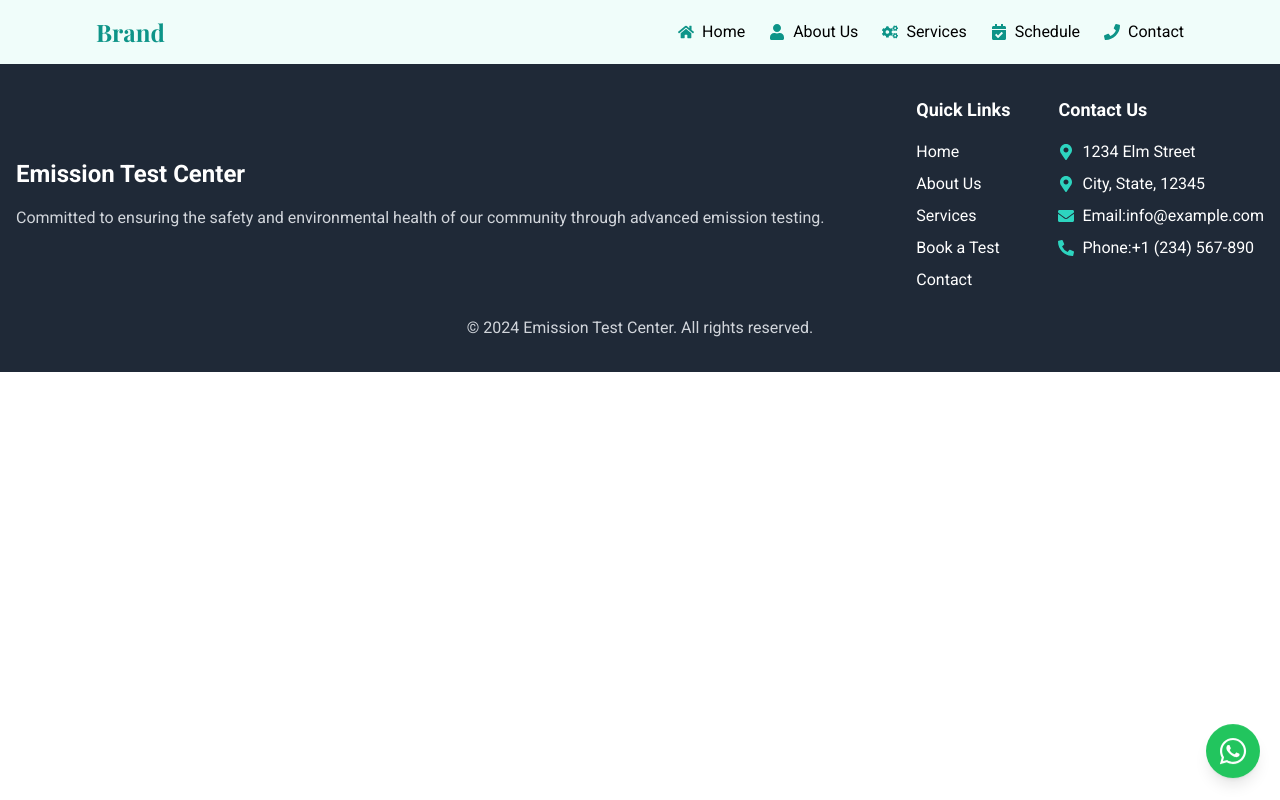
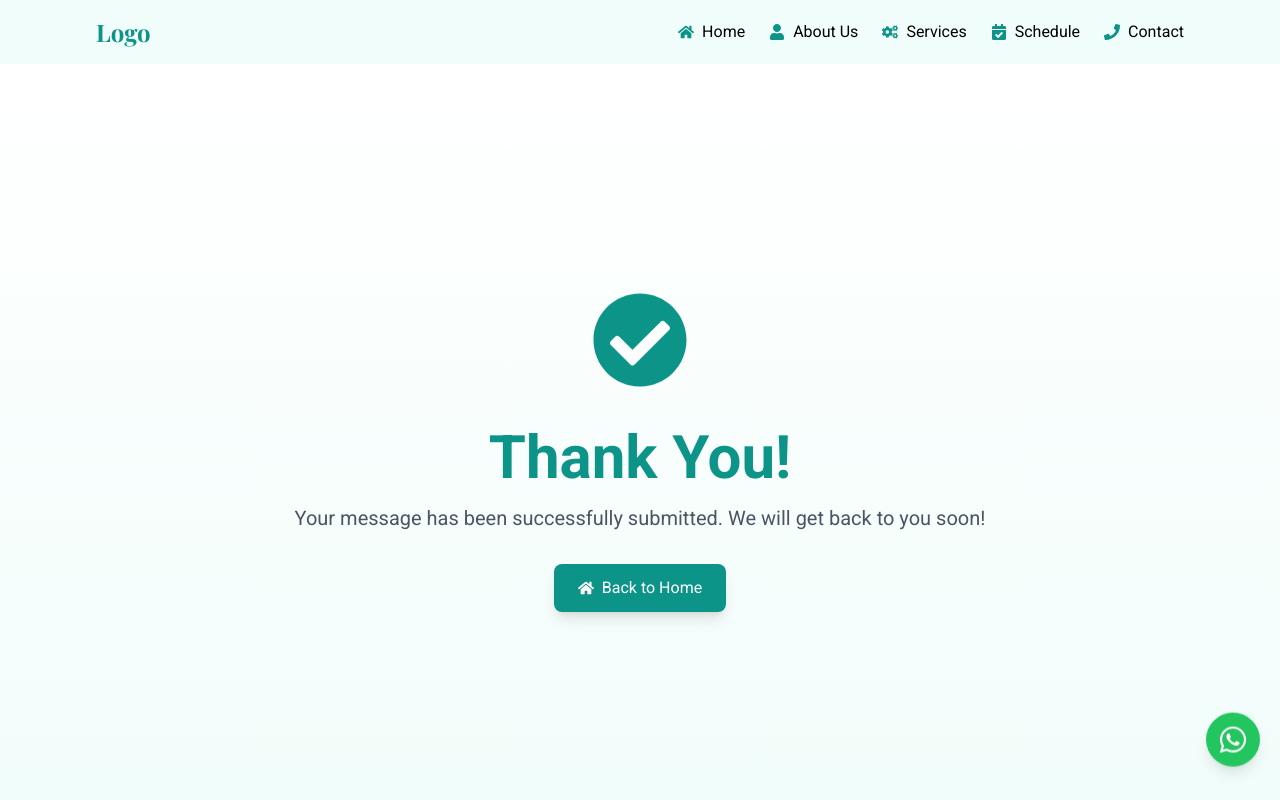
Before and after one commit to arjunn2313/emmision-center, a React (Vite) app: page /success in a window 1280 px wide. Shown: the top 800 px of the page. Built offline with nearby package versions, Linux system fonts and the light colour scheme; the HTML template or start-up script is replaced by a standard one.

Commit message:
review for client

```diff
--- a/src/App.jsx
+++ b/src/App.jsx
@@ -1,4 +1,4 @@
-import React, { useEffect, useState } from "react";
+import React, { useState, useEffect } from "react";
 import { Routes, Route } from "react-router-dom";
 import Navbar from "./components/Navbar";
 import Contact from "./Pages/Contact";
@@ -9,17 +9,24 @@ import Services from "./Pages/Services";
 import BookingForm from "./Pages/BookingForm";
 import ScrollToTop from "./components/ScrollToTop";
 import { FaWhatsapp } from "react-icons/fa";
+import Loading from "./components/Loading"; // Import Loading component
+import Success from "./components/Success";
 
 const App = () => {
-  const [showText, setShowText] = useState(true);
+  const [loading, setLoading] = useState(true); // Add state for loading
 
+  // Simulate a loading time of 2 seconds
   useEffect(() => {
-    const interval = setInterval(() => {
-      setShowText((prev) => !prev);
-    }, 3000);
+    const timer = setTimeout(() => {
+      setLoading(false);
+    }, 700); // Adjust the delay as needed
 
-    return () => clearInterval(interval);
+    return () => clearTimeout(timer); // Cleanup timer on unmount
   }, []);
+
+  if (loading) {
+    return <Loading />; // Show loading screen if still loading
+  }
 
   return (
     <div>
@@ -31,6 +38,7 @@ const App = () => {
         <Route path="/booking" element={<BookingForm />} />
         <Route path="/services" element={<Services />} />
         <Route path="/contact" element={<Contact />} />
+        <Route path="/success" element={<Success />} />
       </Routes>
       <Footer />
       {/* Fixed WhatsApp Icon */}
@@ -38,7 +46,7 @@ const App = () => {
         href="https://wa.me/7994202313?text=Hello!%20I%20would%20like%20to%20know%20more%20about%20your%20services."
         target="_blank"
         rel="noopener noreferrer"
-        className="fixed bottom-5 right-5 bg-green-500 text-white p-3 rounded-full shadow-lg hover:bg-green-600 transition duration-300 animate-bounce" // Added bounce animation
+        className="fixed bottom-5 right-5 bg-green-500 text-white p-3 rounded-full shadow-lg hover:bg-green-600 transition duration-300 animate-bounce"
       >
         <FaWhatsapp className="text-3xl" />
       </a>
--- a/src/Pages/BookingForm.jsx
+++ b/src/Pages/BookingForm.jsx
@@ -1,4 +1,4 @@
-import React, { useRef } from "react";
+import React, { useRef, useState } from "react";
 import { useForm } from "react-hook-form";
 import {
   FaUser,
@@ -7,22 +7,24 @@ import {
   FaCalendarAlt,
   FaClock,
 } from "react-icons/fa";
+import { useNavigate } from "react-router-dom";
 
 const BookingForm = () => {
   const {
     register,
     handleSubmit,
     formState: { errors },
-    setValue,
-    getValues,
   } = useForm();
   const formRef = useRef(null);
+  const [isSubmitting, setIsSubmitting] = useState(false); // New state for button disabling
+  const navigate = useNavigate();
 
   // Get today's date in yyyy-mm-dd format
   const today = new Date().toISOString().split("T")[0];
 
   const onSubmit = async (data, e) => {
     e.preventDefault();
+    setIsSubmitting(true); // Disable the button
 
     try {
       const response = await fetch(
@@ -38,11 +40,11 @@ const BookingForm = () => {
       }
 
       const result = await response.json();
-      console.log(result);
-      alert(result.msg);
+
+      navigate("/success");
     } catch (err) {
-      console.error("There was a problem with the fetch operation:", err);
       alert("Submission failed. Please try again.");
+      setIsSubmitting(false); // Re-enable the button if submission fails
     }
   };
 
@@ -193,7 +195,6 @@ const BookingForm = () => {
               </div>
 
               {/* Preferred Time Input */}
-              {/* Preferred Time Input */}
               <div className="flex items-center mb-4">
                 <FaClock className="text-2xl text-teal-600 mr-3" />
                 <div className="flex-1">
@@ -204,7 +205,7 @@ const BookingForm = () => {
                     type="text"
                     {...register("time", {
                       required: true,
-                      validate: validateTime,
+                      // validate: validateTime,
                     })}
                     placeholder="10:00 AM"
                     className={`w-full px-4 py-2 border ${
@@ -232,13 +233,20 @@ const BookingForm = () => {
             <div className="text-center">
               <button
                 type="submit"
-                className="w-full bg-teal-600 text-white font-semibold py-3 rounded-lg hover:bg-teal-700 transition duration-300"
+                disabled={isSubmitting}
+                className={`w-full font-semibold py-3 rounded-lg transition duration-300 ${
+                  isSubmitting
+                    ? "bg-gray-400 text-white cursor-not-allowed"
+                    : "bg-teal-600 text-white hover:bg-teal-700"
+                }`}
               >
-                Schedule Test
+                {isSubmitting ? "Submitting..." : "Schedule Test"}
               </button>
             </div>
           </form>
         </div>
+
+
       </div>
     </div>
   );
--- a/src/components/HomePage/Banner.jsx
+++ b/src/components/HomePage/Banner.jsx
@@ -10,22 +10,27 @@ const Banner = () => {
     <div className="h-screen bg-teal-50 py-20 px-6 md:px-16 flex flex-col md:flex-row items-center justify-between">
       {/* Text Content */}
       <div className="text-center md:text-left md:w-1/2 space-y-6 sm:space-y-10">
-        <h1 className="text-2xl     md:text-5xl font-bold text-charcoal-gray mb-4 animate-fadeInUp">
-          Welcome to
+        <h1 className="text-2xl md:text-5xl font-bold text-teal-900  mb-4 animate-fadeInUp">
+          Experience Excellence at
         </h1>
-        <h1 className="text-teal-800 text-4xl  t   md:text-7xl font-bold text-charcoal-gray mb-4 animate-fadeInUp">
-          Brand Name
+        <h1 className="text-teal-800 text-4xl md:text-7xl font-bold text-charcoal-gray mb-4 animate-fadeInUp"  style={{ fontFamily: "Playfair Display, serif" }}>
+          Shop Name
         </h1>
-        <p className="text-lg md:text-xl font-serif leading-relaxed text-gray-700 mb-6 animate-fadeInUp delay-100">
+        <p className="text-lg md:text-xl text-gray-700 mb-6 animate-fadeInUp delay-100">
+          Your trusted partner for top-tier emission testing solutions.
           Providing accurate and reliable emission tests for all types of
           vehicles.
         </p>
+
+        {/* <p className="text-lg md:text-xl font-serif leading-relaxed text-gray-700 mb-6 animate-fadeInUp delay-100">
+
+        </p> */}
 
         <button
           onClick={() => navigate("/booking")}
           className="bg-teal-600 text-white px-8 py-3 sm:px-10 sm:py-4 rounded-full font-bold hover:bg-teal-500 transition duration-300 ease-in-out transform hover:scale-105 animate-fadeInUp delay-200"
         >
-           Book your test today <FaArrowRight className="inline ml-2" />
+          Book your test today <FaArrowRight className="inline ml-2" />
         </button>
       </div>
 
--- /dev/null
+++ b/src/components/Loading.jsx
@@ -0,0 +1,11 @@
+ import React from "react";
+
+const Loading = () => {
+  return (
+    <div className="fixed inset-0 flex items-center justify-center bg-white z-50">
+      <div className="animate-spin rounded-full h-32 w-32 border-t-4 border-b-4 border-teal-600"></div>
+    </div>
+  );
+};
+
+export default Loading;
--- a/src/components/Navbar.jsx
+++ b/src/components/Navbar.jsx
@@ -22,7 +22,7 @@ const Navbar = () => {
           className="text-2xl font-bold text-teal-600"
           style={{ fontFamily: "Playfair Display, serif" }}
         >
-          <NavLink to="/">Brand</NavLink>
+          <NavLink to="/">Logo</NavLink>
         </h1>
 
         {/* Desktop Menu */}
--- /dev/null
+++ b/src/components/Success.jsx
@@ -0,0 +1,35 @@
+ // Pages/Success.js
+import React from "react";
+import { Link } from "react-router-dom";
+import { FaCheckCircle, FaHome } from "react-icons/fa";
+
+const Success = () => {
+  return (
+    <div className="flex flex-col items-center justify-center h-screen bg-gradient-to-b from-white to-teal-50">
+      {/* Icon */}
+      <FaCheckCircle className="text-teal-600 text-6xl md:text-8xl mb-4 animate-bounce" />
+
+      {/* Heading */}
+      <h1 className="text-4xl md:text-6xl font-bold text-teal-600 mb-4">
+        Thank You!
+      </h1>
+
+      {/* Message */}
+      <p className="text-gray-600 text-md md:text-xl mb-8 text-center">
+        Your message has been successfully submitted. We will get back to you
+        soon!
+      </p>
+
+      {/* Back to Home Button */}
+      <Link
+        to="/"
+        className="flex items-center bg-teal-600 text-white px-6 py-3 rounded-lg shadow-lg hover:bg-teal-700 transition duration-300"
+      >
+        <FaHome className="mr-2" />
+        Back to Home
+      </Link>
+    </div>
+  );
+};
+
+export default Success;
```
